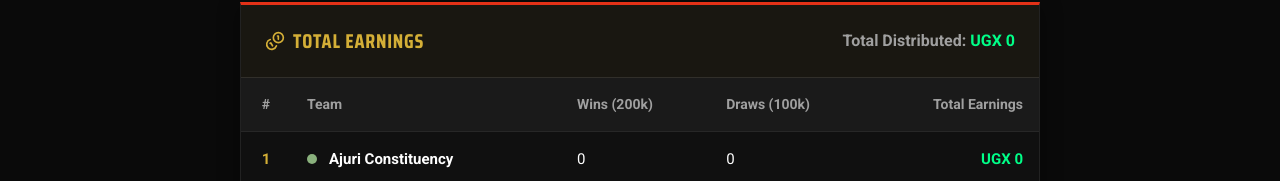
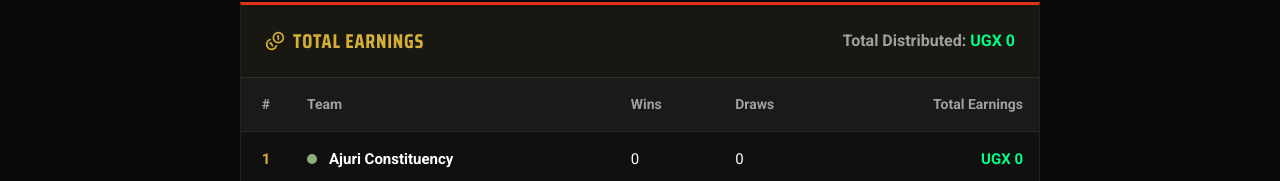
Before and after one commit to amuka-tech/dwogpacu, a React (Vite) app: page /#/prizes in a window 1280 px wide. Shown: the part 301-482 px from the top of the page. Built offline with nearby package versions, Linux system fonts and the light colour scheme; no server answers; the database is empty.

Commit message:
style: remove prize amounts from table column headers

```diff
--- a/src/pages/Prizes.jsx
+++ b/src/pages/Prizes.jsx
@@ -73,8 +73,8 @@ export default function Prizes() {
                 <tr>
                   <th className="rank-td">#</th>
                   <th>Team</th>
-                  <th className="hide-mobile">Wins (200k)</th>
-                  <th className="hide-mobile">Draws (100k)</th>
+                  <th className="hide-mobile">Wins</th>
+                  <th className="hide-mobile">Draws</th>
                   <th style={{ textAlign: 'right' }}>Total Earnings</th>
                 </tr>
               </thead>
```
